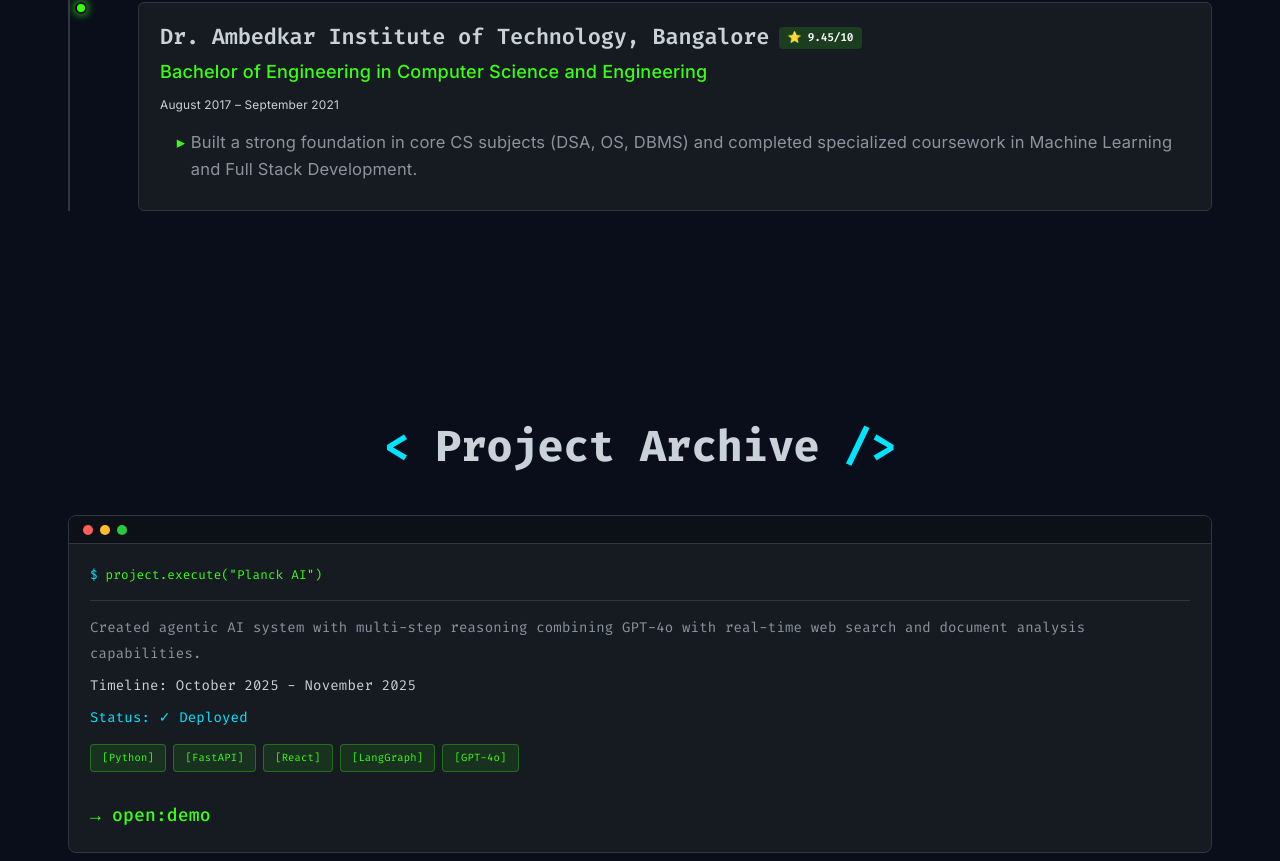
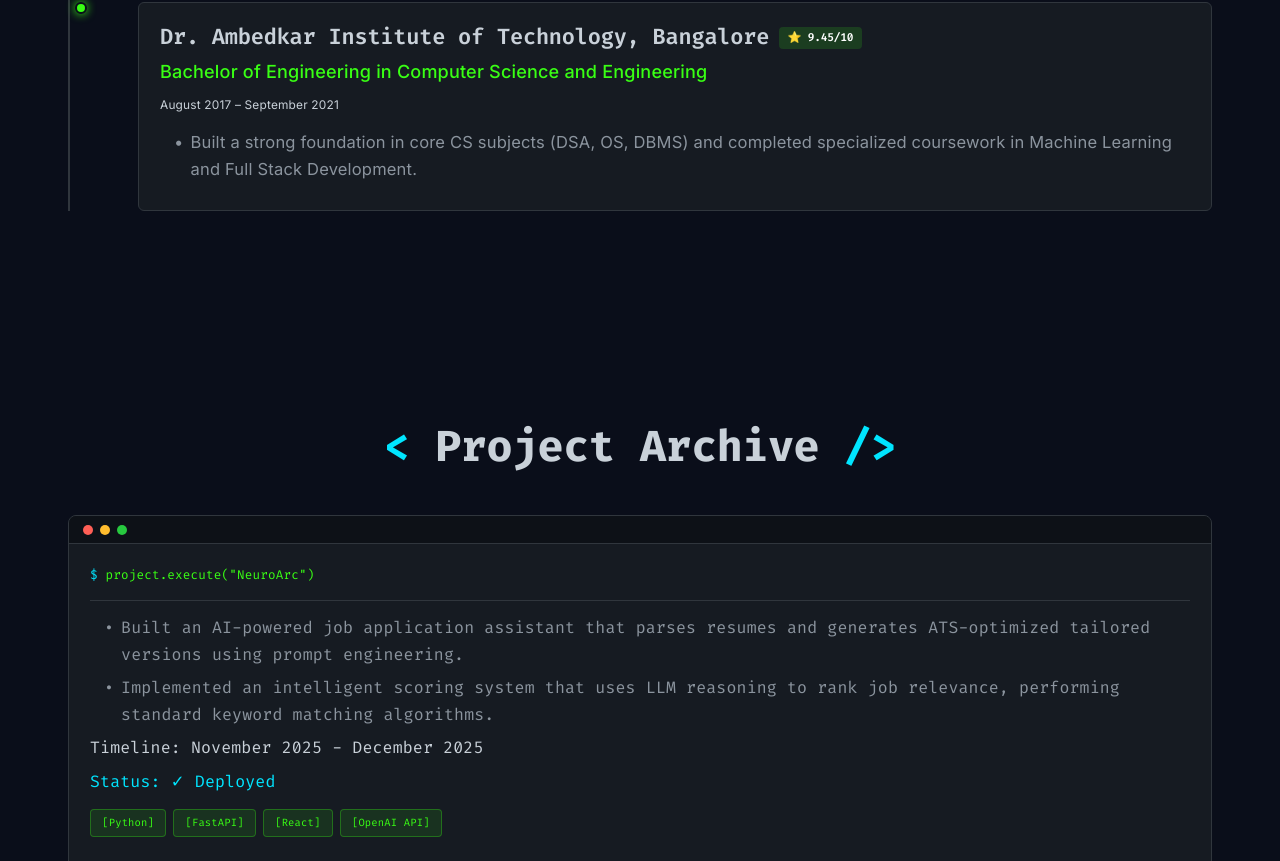
Before and after one commit to iammanoj807/profile, a React (Vite) app: page / in a window 1280 px wide. Shown: the part 1939-2800 px from the top of the page. Built offline with nearby package versions, Linux system fonts and the light colour scheme; some icons are missing.

Commit message:
feat: update portfolio content, standardize styles, and fix tablet responsiveness Updated resume/links, formatted dates, and optimized navbar/hero layout for tablets.

```diff
--- a/src/components/EducationSection.jsx
+++ b/src/components/EducationSection.jsx
@@ -51,9 +51,12 @@ const EducationSection = () => {
                             <div className="duration" style={{ color: '#c9d1d9', marginBottom: '1rem', fontSize: '0.85rem' }}>
                                 {edu.duration}
                             </div>
-                            <ul className="stack-description" style={{ paddingLeft: '1.2rem', margin: 0 }}>
+                            <ul className="stack-description" style={{ listStyleType: 'none', padding: 0, margin: 0 }}>
                                 {edu.descriptions.map((desc, i) => (
-                                    <li key={i} style={{ color: 'var(--text-secondary)', lineHeight: 1.6 }}>{desc}</li>
+                                    <li key={i} style={{ display: 'flex', gap: '0.5rem', color: 'inherit', lineHeight: 1.6 }}>
+                                        <span>•</span>
+                                        <span>{desc}</span>
+                                    </li>
                                 ))}
                             </ul>
                         </div>
--- a/src/components/Footer.jsx
+++ b/src/components/Footer.jsx
@@ -62,7 +62,12 @@ const Footer = () => {
 
                             <div className="console-line" style={{ paddingLeft: '20px' }}>
                                 <span className="key" style={{ color: '#8be9fd' }}>status:</span>
-                                <span className="value" style={{ color: '#e6edf3' }}> "Available for 2026 Graduate Roles"</span>
+                                <span className="value" style={{ color: '#e6edf3' }}> "Available for 2026 Graduate Roles",</span>
+                            </div>
+
+                            <div className="console-line" style={{ paddingLeft: '20px' }}>
+                                <span className="key" style={{ color: '#8be9fd' }}>visa:</span>
+                                <span className="value" style={{ color: '#e6edf3' }}> "UK Graduate Route (2026–2028) – No sponsorship required"</span>
                             </div>
 
                             <div className="console-line">
--- a/src/components/ProjectsSection.jsx
+++ b/src/components/ProjectsSection.jsx
@@ -33,7 +33,18 @@ const ProjectsSection = () => {
                         <div className="project-command-line">
                             <div className="command-prompt">project.execute("{project.title}")</div>
                             <div className="command-output">
-                                <div className="output-line">{project.description}</div>
+                                {Array.isArray(project.description) ? (
+                                    <ul className="stack-description" style={{ listStyleType: 'none', padding: 0, margin: 0 }}>
+                                        {project.description.map((desc, i) => (
+                                            <li key={i} style={{ display: 'flex', gap: '0.5rem', color: 'inherit', lineHeight: 1.6 }}>
+                                                <span>•</span>
+                                                <span>{desc}</span>
+                                            </li>
+                                        ))}
+                                    </ul>
+                                ) : (
+                                    <div className="output-line">{project.description}</div>
+                                )}
                                 {project.accuracy && (
                                     <div className="output-line highlight">Accuracy: {project.accuracy}</div>
                                 )}
--- a/src/data/portfolioData.js
+++ b/src/data/portfolioData.js
@@ -1,8 +1,8 @@
 export const portfolioData = {
     name: "Manoj Kumar Thapa",
     title: "Software Engineer",
-    description: "MSc Artificial Intelligence (Computer Science) student with a strong foundation in software development. Seeking a challenging software developer role to contribute to impactful projects and apply academic knowledge to real-world, data-driven solutions.",
-    resume_link: "https://drive.google.com/file/d/10PoGlBeAiIJfOACCaiXiPo3cR5DvgInp/view?usp=sharing",
+    description: "Software Engineer and MSc AI candidate with 2 years of enterprise experience at Accenture, specializing in Agentic AI and full-stack development. Combines industrial software discipline with advanced research in LLMs and RAG.",
+    resume_link: "https://drive.google.com/file/d/1OIVr19Q9hefwvkLsmyV7TBpuw5VILfhs/view?usp=sharing",
     leetcode: "https://leetcode.com/u/manojthapa/",
     blog_link: "https://hamropedia.com",
     address: "Birmingham, UK",
@@ -82,7 +82,10 @@ export const portfolioData = {
             company_logo: "https://www.aston.ac.uk/themes/custom/aston_university/logo.svg",
             duration: "August 2025 - Present",
             location: "Birmingham, England, United Kingdom · On-site",
-            description: "Guiding new MSc AI students in their academic transition, supporting coursework, projects, and skill development.",
+            description: [
+                "Mentoring MSc AI students through their academic transition, providing guidance on coursework, project strategies, and career development.",
+                "Conducting weekly one-on-one sessions to support skill development in machine learning, Python, and research methodologies."
+            ],
             skills: ["Leadership", "Communication", "Teaching", "Mentoring"]
         },
         {
@@ -90,17 +93,13 @@ export const portfolioData = {
             company: "Accenture",
             company_logo: "https://upload.wikimedia.org/wikipedia/commons/c/cd/Accenture.svg",
             duration: "October 2021 - October 2023",
-            location: "Bengaluru, Karnataka, India",
-            description: "Developed full-stack enterprise applications in an Agile team and optimized a key API, achieving a 40% reduction in response time for a high-traffic service.",
-            skills: ["Java", "Spring Boot", "Microservices", "React", "AWS"]
-        },
-        {
-            title: "Web Development Intern",
-            company: "The Sparks Foundation",
-            duration: "October 2020 - November 2020",
-            location: "Remote",
-            description: "Engineered secure authentication modules and improved application performance by 30% through strategic code splitting and caching.",
-            skills: ["Web Development", "JavaScript", "Security", "Performance Optimization"]
+            location: "Bangalore, India",
+            description: [
+                "Developed scalable full-stack modules using Java Spring Boot and React for a high-traffic client application, strictly adhering to Agile workflows.",
+                "Optimized slow-performing SQL queries and API endpoints, reducing response latency by 40% and improving user experience.",
+                "Integrated automated unit testing (JUnit) into CI/CD pipelines, reducing regression bugs and accelerating deployment cycles."
+            ],
+            skills: ["Java", "Spring Boot", "React", "SQL", "JUnit", "CI/CD", "Agile"]
         }
     ],
 
@@ -171,29 +170,50 @@ export const portfolioData = {
 
     projects: [
         {
-            title: "Planck AI",
-            description: "Created agentic AI system with multi-step reasoning combining GPT-4o with real-time web search and document analysis capabilities.",
-            tags: ["Python", "FastAPI", "React", "LangGraph", "GPT-4o"],
-            link: "https://huggingface.co/spaces/manojthapaa/planck-ai",
-            linkText: "open:demo",
-            date: "October 2025 - November 2025",
+            title: "NeuroArc",
+            description: [
+                "Built an AI-powered job application assistant that parses resumes and generates ATS-optimized tailored versions using prompt engineering.",
+                "Implemented an intelligent scoring system that uses LLM reasoning to rank job relevance, performing standard keyword matching algorithms."
+            ],
+            tags: ["Python", "FastAPI", "React", "OpenAI API"],
+            link: "https://huggingface.co/spaces/manojthapaa/NeuroArc",
+            linkText: "Deployed Link",
+            date: "November 2025 - December 2025",
             status: "Deployed"
         },
         {
-            title: "Online Bookstore",
-            description: "Developed full-stack e-commerce application with JWT authentication, shopping cart, order tracking, and responsive React frontend with dark mode.",
-            tags: ["Java", "Spring Boot", "React", "PostgreSQL"],
-            link: "https://bookstore-g9ob.onrender.com/",
-            linkText: "open:demo",
+            title: "Planck AI",
+            description: [
+                "Engineered an autonomous agentic system capable of multi-step reasoning by orchestrating LLM tool-calling for real-time web search.",
+                "Designed a stateful graph workflow using LangGraph to manage conversation history and context retention across complex user queries."
+            ],
+            tags: ["Python", "LangGraph", "GPT-4o", "React"],
+            link: "https://huggingface.co/spaces/manojthapaa/planck-ai",
+            linkText: "Deployed Link",
+            date: "September 2025 - November 2025",
+            status: "Deployed"
+        },
+        {
+            title: "Full-Stack E-Commerce Platform",
+            description: [
+                "Engineered a complete e-commerce solution with a secure Spring Boot API (JWT) and a responsive React frontend.",
+                "Implemented complex state management and database relationships (PostgreSQL/JPA) to handle inventory, orders, and cart synchronization."
+            ],
+            tags: ["Java", "Spring Boot", "React", "Docker"],
+            link: "https://novela-app.onrender.com/",
+            linkText: "Deployed Link",
             date: "August 2025 - September 2025",
             status: "Deployed"
         },
         {
             title: "CogniGraph",
-            description: "Built AI-powered knowledge graph explorer that transforms PDFs into interactive visualizations with entity extraction and RAG-based document chat.",
-            tags: ["Python", "FastAPI", "React", "ChromaDB", "RAG"],
+            description: [
+                "Developed a RAG-based document explorer that extracts entities and relationships from unstructured PDFs to build interactive knowledge graphs.",
+                "Integrated ChromaDB for vector storage and retrieval, reducing hallucination rates by grounding LLM responses in document data."
+            ],
+            tags: ["Python", "ChromaDB", "RAG"],
             link: "https://huggingface.co/spaces/manojthapaa/CogniGraph",
-            linkText: "open:demo",
+            linkText: "Deployed Link",
             date: "June 2025 - July 2025",
             status: "Deployed"
         }
--- a/src/index.css
+++ b/src/index.css
@@ -894,9 +894,20 @@ pre,
   margin-left: auto;
 }
 
-@media (max-width: 768px) {
+@media (max-width: 1024px) {
   .nav-links {
     display: none;
+  }
+}
+
+/* Tablet breakpoint - reduce spacing to prevent overlap */
+@media (min-width: 769px) and (max-width: 1024px) {
+  .nav-links {
+    gap: 1rem;
+  }
+
+  .nav-links a {
+    font-size: 0.9rem;
   }
 }
 
@@ -1884,8 +1895,8 @@ body::after {
 
 .output-line {
   color: var(--text-secondary);
-  font-size: 1rem;
-  line-height: 1.8;
+  font-size: 1.18rem;
+  line-height: 1.6;
   margin-bottom: 0.5rem;
 }
 
@@ -2361,7 +2372,7 @@ body::after {
   }
 }
 
-@media (max-width: 768px) {
+@media (max-width: 1024px) {
 
   /* Show mobile menu toggle */
   .mobile-menu-toggle {
@@ -2700,12 +2711,7 @@ body::after {
   position: relative;
 }
 
-.stack-description li::before {
-  content: '▸';
-  position: absolute;
-  left: 0;
-  color: var(--accent-green);
-}
+
 
 /* Education & Certifications */
 .education-grid,
@@ -3165,6 +3171,33 @@ body::after {
   filter: drop-shadow(0 0 20px rgba(0, 212, 255, 0.2));
 }
 
+/* Tablet Layout: Stacked but Left Aligned */
+@media (min-width: 769px) and (max-width: 1024px) {
+  .hero-content {
+    flex-direction: column;
+    text-align: left;
+    gap: 2rem;
+    align-items: flex-start;
+  }
+
+  .hero-text {
+    align-items: flex-start;
+    max-width: 100%;
+  }
+
+  .hero-animation {
+    width: 100%;
+    margin-top: 0;
+    justify-content: center;
+  }
+
+  /* Ensure the title doesn't overflow on narrower tablets */
+  .hero-text h1 {
+    white-space: normal;
+  }
+}
+
+/* Mobile Layout: Stacked and Centered */
 @media (max-width: 768px) {
   .hero-content {
     flex-direction: column;
```
Also changed, not shown: src/components/ExperienceSection.jsx (+12 -1 lines).
